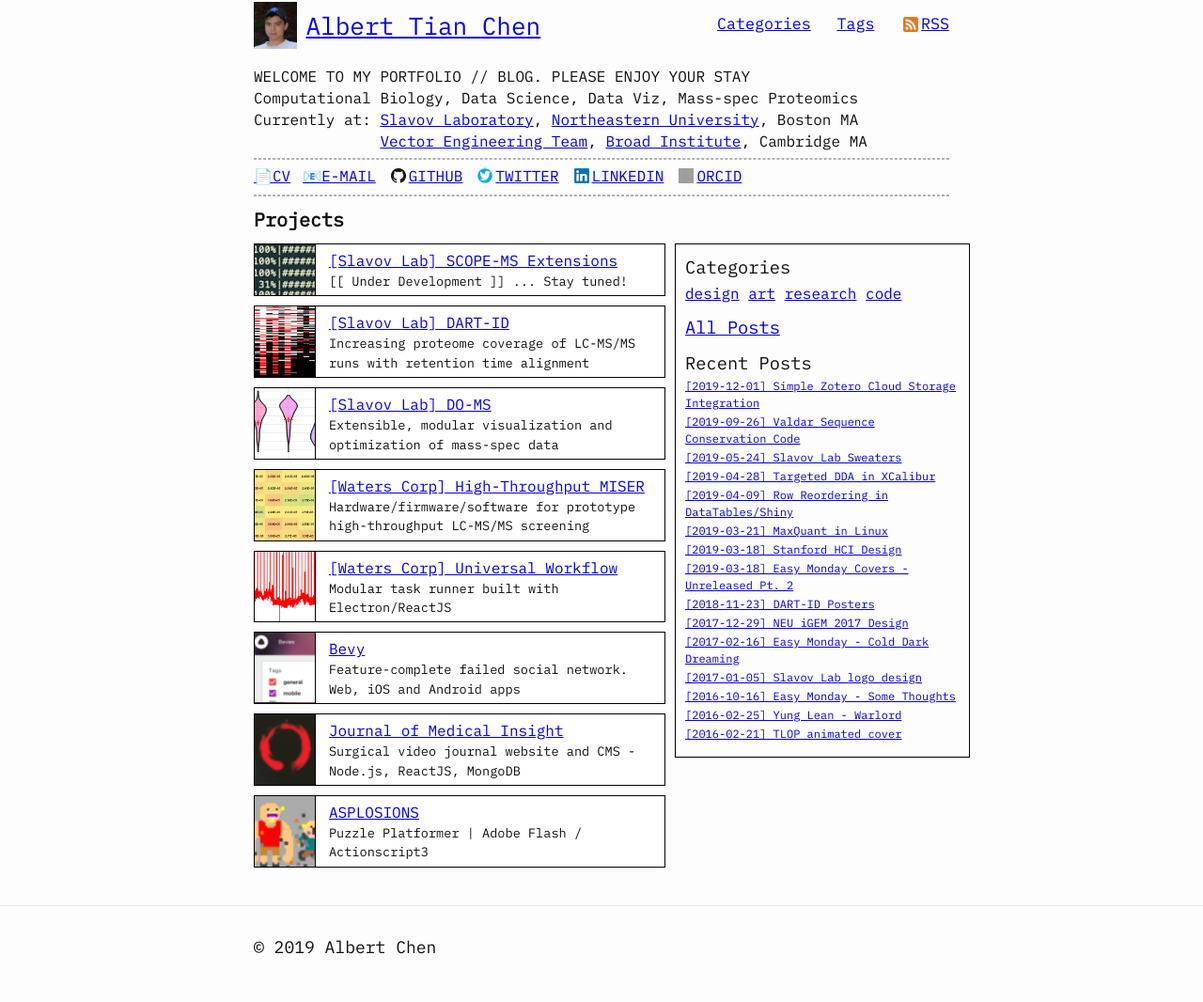
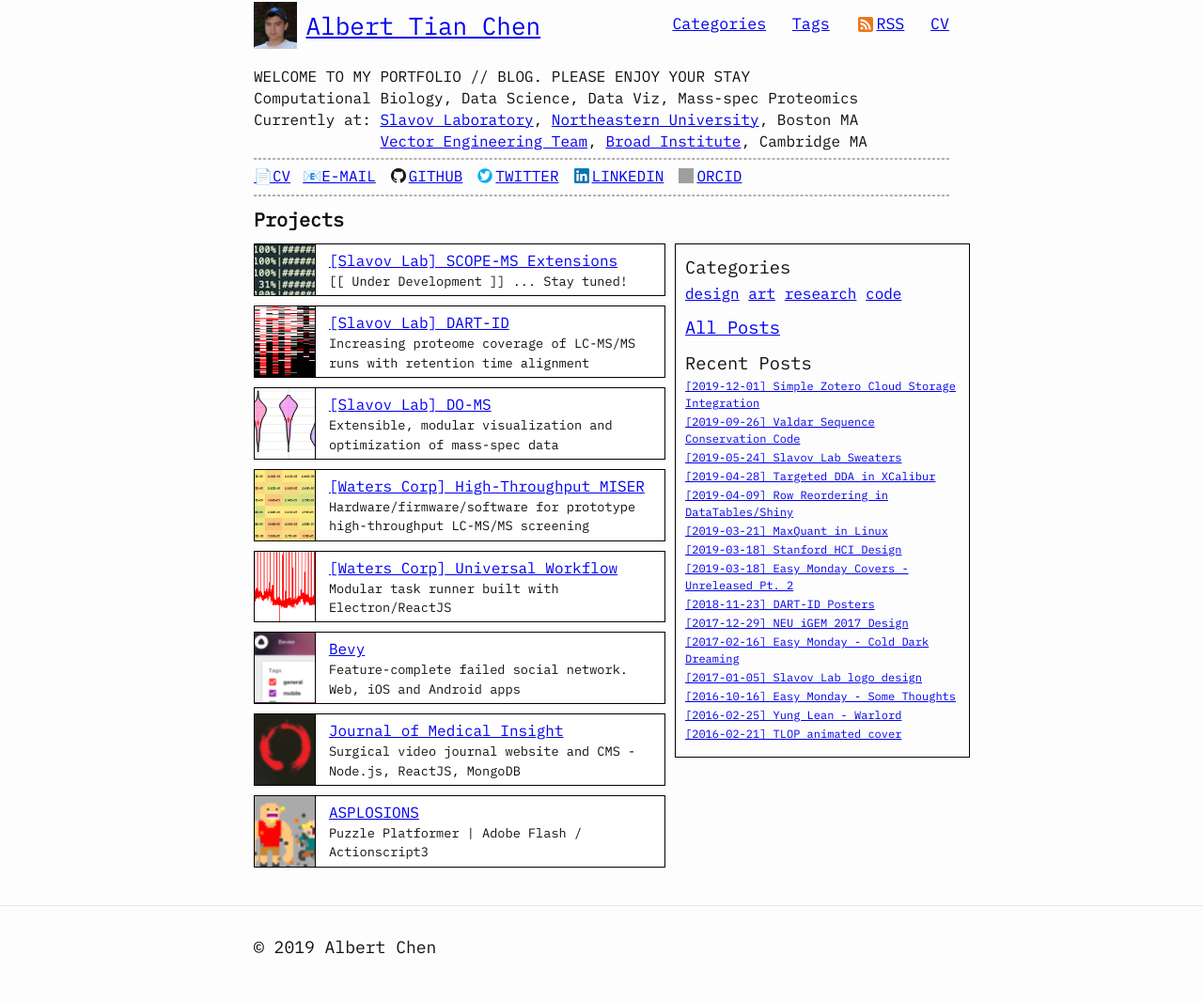
Before and after one commit to atc3/atc3.github.io, a Jekyll site: the page built from index.html, in a window 1280 px wide. Shown: the whole page at 94% size. Built offline with Jekyll 4.4.1, drawn with Linux system fonts in a browser that asks for light colours; grey boxes are pictures that could not be loaded.

Commit message:
add CV link to header

```diff
--- a/_includes/header.html
+++ b/_includes/header.html
@@ -21,11 +21,12 @@
         </label>
 
         <div class="trigger">
+          <!--a class="page-link" href="{{ "/about/" | relative_url }}">{{ "About" | escape }}</a-->
           <a class="page-link" href="{{ "/category/" | relative_url }}">{{ "Categories" | escape }}</a>
           <a class="page-link" href="{{ "/tags/" | relative_url }}">{{ "Tags" | escape }}</a>
           <a class="page-link" href="{{ "/feed.xml" | relative_url }}" title="Subscribe via. RSS">
-            <img src="/images/rss_icon.png" width=16 height=16>RSS
-          </a>
+            <img src="/images/rss_icon.png" width=16 height=16>RSS</a>
+          <a class="page-link" href="{{ "/assets/cv-albert-chen.pdf" | relative_url }}" target="_blank">CV</a>
         </div>
       </nav>
     {%- endif -%}
--- a/_layouts/page.html
+++ b/_layouts/page.html
@@ -1,11 +1,9 @@
 ---
 layout: default
 ---
-<article class="post">
+<article class="post page">
 
-  <header class="post-header">
-    <h1 class="post-title">{{ page.title | escape }}</h1>
-  </header>
+  <h1>{{ page.title | escape }}</h1>
 
   <div class="post-content">
     {{ content }}
--- a/_sass/bert.scss
+++ b/_sass/bert.scss
@@ -448,3 +448,10 @@
   }
 
 }
+
+
+article.post.page {
+  h1 {
+    font-size: 2em;
+  }
+}
```
Also changed, not shown: about.md (+2 -2 lines).
